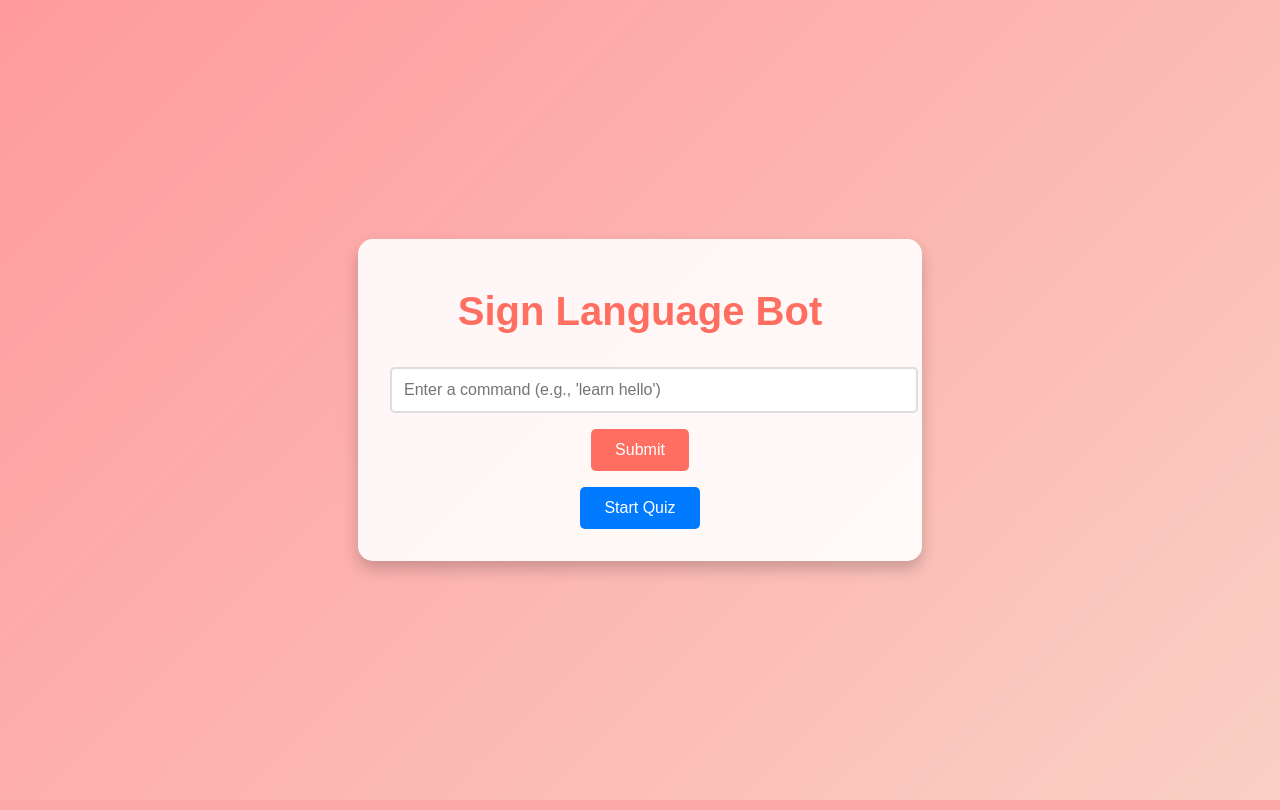
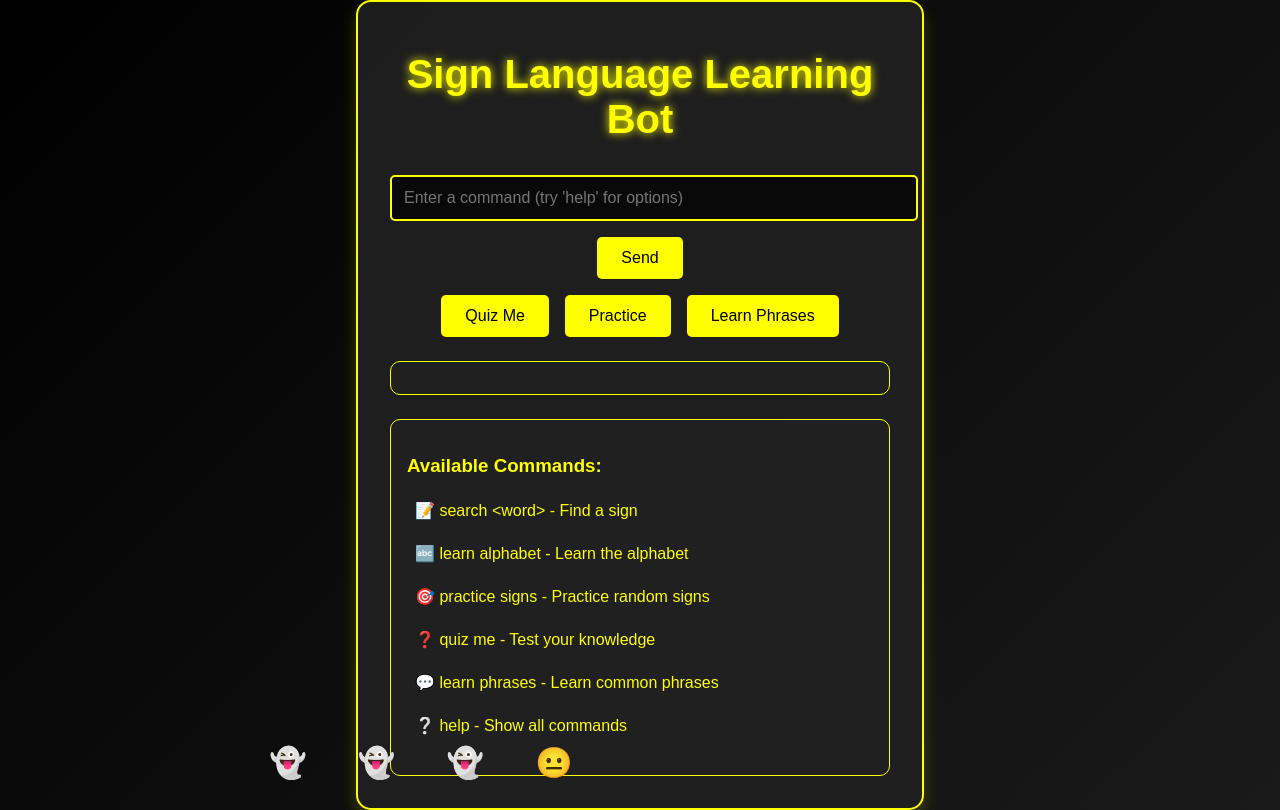
Before and after one commit to sock-x/my-agentkit-project, a Flask app: page / in a window 1280 px wide. Run offline with Flask 3, Linux system fonts and the light colour scheme.

Commit message:
Added Pac-Man theme, improved UI, and SQLite database integration

```diff
--- a/app.py
+++ b/app.py
@@ -1,37 +1,13 @@
 from flask import Flask, render_template, request
+import sqlite3
 import random
 
 app = Flask(__name__)
 
-signs = {
-    "hello": {
-        "description": "Wave your hand.",
-        "ascii": """
-  ___
- /   \\
-|     |
- \\___/
-"""
-    },
-    "thank you": {
-        "description": "Place your hand near your chin and move it forward.",
-        "ascii": """
-  ___
- /   \\
-|     |
- \\___/
-"""
-    },
-    "goodbye": {
-        "description": "Wave your hand like you're saying goodbye.",
-        "ascii": """
-  ___
- /   \\
-|     |
- \\___/
-"""
-    },
-}
+def get_db():
+    conn = sqlite3.connect('sign_language.db')
+    conn.row_factory = sqlite3.Row
+    return conn
 
 @app.route("/", methods=["GET", "POST"])
 def index():
@@ -40,58 +16,102 @@
 
     if request.method == "POST":
         user_input = request.form.get("user_input", "").strip().lower()
+        conn = get_db()
+        cursor = conn.cursor()
 
         # Handle "search <word>"
         if user_input.startswith("search "):
             word = user_input.split(" ", 1)[1]
-            if word in signs:
-                data = signs[word]
-                result = f"{data['description']}\n\n{data['ascii']}"
+            cursor.execute("SELECT * FROM signs WHERE name = ?", (word,))
+            sign = cursor.fetchone()
+            if sign:
+                result = f"Sign for '{word}':\nDescription: {sign['description']}\nVideo: {sign['video']}"
             else:
                 error = f"I don't know the sign for '{word}' yet."
 
-        # Handle "learn <word>"
-        elif user_input.startswith("learn "):
-            word = user_input.split(" ", 1)[1]
-            if word in signs:
-                data = signs[word]
-                result = f"Teaching: {word}\n{data['description']}\n{data['ascii']}"
+        # Handle "learn alphabet"
+        elif user_input == "learn alphabet":
+            result = "Here's a video to learn the sign language alphabet: https://example.com/sign-language-alphabet"
+
+        # Handle "practice signs"
+        elif user_input == "practice signs":
+            cursor.execute("SELECT name, description FROM signs ORDER BY RANDOM() LIMIT 3")
+            practice_signs = cursor.fetchall()
+            result = "Let's practice these signs:\n\n"
+            for sign in practice_signs:
+                result += f"• {sign['name']}: {sign['description']}\n"
+
+        # Handle "quiz me"
+        elif user_input == "quiz me":
+            cursor.execute("SELECT name, description FROM signs ORDER BY RANDOM() LIMIT 1")
+            sign = cursor.fetchone()
+            if sign:
+                result = f"What is the sign for '{sign['name']}'?\n\nHint: It involves {sign['description']}"
             else:
-                error = f"I don't know '{word}' yet. Use 'teach {word} <description>' to add it."
+                error = "No signs available for quiz."
 
-        # Handle "teach <word> <description>"
-        elif user_input.startswith("teach "):
-            parts = user_input.split(" ", 2)  # Split into ["teach", "word", "description"]
-            if len(parts) >= 3:
-                word = parts[1]
-                description = parts[2]
-                signs[word] = {
-                    "description": description,
-                    "ascii": "ASCII_GOES_HERE"  # Add your ASCII art logic
-                }
-                result = f"Thanks! I've learned the sign for '{word}'."
-            else:
-                error = "Invalid format. Use: teach <word> <description>"
-
-        # Handle "quiz" command
-        elif user_input == "quiz":
-            word = random.choice(list(signs.keys()))
-            result = f"Quiz: What's the sign for '{word}'?"
+        # Handle "learn phrases"
+        elif user_input == "learn phrases":
+            phrases = [
+                "Hello, how are you?",
+                "Nice to meet you",
+                "Have a good day",
+                "Thank you very much"
+            ]
+            result = "Common phrases:\n\n"
+            for phrase in phrases:
+                result += f"• {phrase}\n"
+            cursor.execute("SELECT name, description FROM signs WHERE name IN ('hello', 'thank', 'good', 'nice')")
+            related_signs = cursor.fetchall()
+            if related_signs:
+                result += "\nRelated signs:\n"
+                for sign in related_signs:
+                    result += f"• {sign['name']}: {sign['description']}\n"
 
         # Handle "help"
         elif user_input == "help":
-            result = """
-            Available Commands:
-            - search <word>: Find a sign
-            - learn <word>: Learn a sign
-            - teach <word> <description>: Add a new sign
-            - quiz: Start a quiz
-            """
+            result = """Available Commands:
+• search <word>: Find a sign
+• learn alphabet: Learn the alphabet
+• practice signs: Practice random signs
+• quiz me: Test your knowledge
+• learn phrases: Learn common phrases
+• help: Show this help message"""
 
         else:
             error = "Invalid command. Type 'help' for options."
 
+        conn.close()
+
     return render_template("index.html", error=error, result=result)
 
 if __name__ == "__main__":
+    # Initialize database and create tables
+    conn = get_db()
+    cursor = conn.cursor()
+
+    # Create the signs table if it doesn't exist
+    cursor.execute('''
+        CREATE TABLE IF NOT EXISTS signs (
+            id INTEGER PRIMARY KEY,
+            name TEXT,
+            video TEXT,
+            description TEXT
+        )
+    ''')
+
+    # Insert sample data if table is empty
+    cursor.execute("SELECT COUNT(*) FROM signs")
+    if cursor.fetchone()[0] == 0:
+        sample_data = [
+            ('hello', 'https://www.youtube.com/watch?v=OcKefCuXyXI', 'Wave your hand with your palm facing outward'),
+            ('goodbye', 'https://example.com/goodbye-sign', 'Wave your hand with your palm facing inward'),
+            ('thank you', 'https://example.com/thank-you-sign', 'Make a flat "O" shape with your hand and move it away from your body'),
+            ('yes', 'https://example.com/yes-sign', 'Nod your head up and down'),
+            ('no', 'https://example.com/no-sign', 'Shake your head from side to side')
+        ]
+        cursor.executemany("INSERT OR IGNORE INTO signs (name, video, description) VALUES (?, ?, ?)", sample_data)
+        conn.commit()
+
+    conn.close()
     app.run(debug=True, port=5002)
--- a/templates/index.html
+++ b/templates/index.html
@@ -3,13 +3,13 @@
 <head>
     <meta charset="UTF-8">
     <meta name="viewport" content="width=device-width, initial-scale=1.0">
-    <title>Sign Language Bot</title>
+    <title>Sign Language Learning Bot</title>
     <style>
         /* General Styles */
         body {
             font-family: 'Arial', sans-serif;
-            background: linear-gradient(135deg, #ff9a9e, #fad0c4);
-            color: #333;
+            background: linear-gradient(135deg, #000000, #1a1a1a);
+            color: #fff;
             margin: 0;
             padding: 0;
             display: flex;
@@ -19,10 +19,11 @@
         }
 
         .container {
-            background: rgba(255, 255, 255, 0.9);
+            background: rgba(33, 33, 33, 0.9);
             padding: 2rem;
             border-radius: 15px;
-            box-shadow: 0 8px 16px rgba(0, 0, 0, 0.2);
+            border: 2px solid #ffff00;
+            box-shadow: 0 8px 16px rgba(255, 255, 0, 0.2);
             max-width: 500px;
             width: 100%;
             text-align: center;
@@ -35,7 +36,8 @@
         }
 
         h1 {
-            color: #ff6f61;
+            color: #ffff00;
+            text-shadow: 0 0 10px #ffff00;
             font-size: 2.5rem;
             margin-bottom: 1.5rem;
             animation: bounce 2s infinite;
@@ -50,108 +52,219 @@
             width: 100%;
             padding: 0.75rem;
             margin-bottom: 1rem;
-            border: 2px solid #ddd;
+            border: 2px solid #ffff00;
             border-radius: 5px;
             font-size: 1rem;
-            transition: border-color 0.3s ease;
+            background: rgba(0, 0, 0, 0.7);
+            color: #ffff00;
+            transition: all 0.3s ease;
         }
 
         input[type="text"]:focus {
-            border-color: #ff6f61;
             outline: none;
+            box-shadow: 0 0 10px #ffff00;
+        }
+
+        .button-group {
+            display: flex;
+            gap: 1rem;
+            justify-content: center;
+            margin-top: 1rem;
         }
 
         button {
             padding: 0.75rem 1.5rem;
-            background-color: #ff6f61;
-            color: white;
+            background-color: #ffff00;
+            color: #000;
             border: none;
             border-radius: 5px;
             font-size: 1rem;
             cursor: pointer;
-            transition: background-color 0.3s ease, transform 0.2s ease;
+            transition: all 0.3s ease;
         }
 
         button:hover {
-            background-color: #ff3b2f;
+            background-color: #ff0;
+            box-shadow: 0 0 10px #ffff00;
             transform: scale(1.05);
         }
+
+        .quiz-button { background-color: #ffff00; }
+        .practice-button { background-color: #ffff00; }
+        .learn-button { background-color: #ffff00; }
 
         .result {
             margin-top: 1.5rem;
             padding: 1rem;
-            background-color: #e8f5e9;
+            background-color: rgba(255, 255, 0, 0.1);
+            border: 1px solid #ffff00;
             border-radius: 5px;
             white-space: pre-wrap;
             text-align: left;
+            color: #ffff00;
             animation: slideIn 0.5s ease-in-out;
         }
 
-        @keyframes slideIn {
-            from { opacity: 0; transform: translateY(-10px); }
-            to { opacity: 1; transform: translateY(0); }
-        }
-
         .error {
-            color: #dc3545;
+            color: #ff6b6b;
             margin-top: 1rem;
             padding: 0.75rem;
-            background-color: #ffebee;
+            background-color: rgba(255, 0, 0, 0.1);
+            border: 1px solid #ff6b6b;
             border-radius: 5px;
             animation: shake 0.5s ease-in-out;
         }
 
-        @keyframes shake {
-            0%, 100% { transform: translateX(0); }
-            25% { transform: translateX(-10px); }
-            50% { transform: translateX(10px); }
-            75% { transform: translateX(-10px); }
+        .commands-list {
+            background: rgba(33, 33, 33, 0.9);
+            border: 1px solid #ffff00;
+            padding: 1rem;
+            border-radius: 10px;
+            margin-top: 1.5rem;
+            text-align: left;
         }
 
-        .ascii-art {
-            font-family: monospace;
-            white-space: pre;
-            margin-top: 10px;
-            animation: bounce 1s infinite;
+        .commands-list h3 {
+            color: #ffff00;
+            margin-bottom: 0.5rem;
         }
 
-        /* Quiz Button */
-        .quiz-button {
-            margin-top: 1rem;
-            background-color: #007BFF;
+        .commands-list ul {
+            list-style-type: none;
+            padding: 0;
         }
 
-        .quiz-button:hover {
-            background-color: #0056b3;
+        .commands-list li {
+            margin: 0.5rem 0;
+            padding: 0.5rem;
+            border-radius: 5px;
+            transition: background-color 0.3s ease;
+            color: #ffff00;
+        }
+
+        .commands-list li:hover {
+            background-color: rgba(255, 255, 0, 0.1);
+        }
+
+        /* Pac-Man Animation */
+        .pacman-container {
+            position: fixed;
+            bottom: 20px;
+            left: 0;
+            width: 100%;
+            height: 50px;
+            overflow: hidden;
+        }
+
+        .pacman {
+            position: absolute;
+            bottom: 0;
+            left: -50px;
+            font-size: 30px;
+            animation: movePacman 15s linear infinite;
+        }
+
+        .ghost {
+            position: absolute;
+            bottom: 0;
+            left: -50px;
+            font-size: 30px;
+            animation: moveGhost 15s linear infinite;
+        }
+
+        @keyframes movePacman {
+            from { left: -50px; }
+            to { left: 100%; }
+        }
+
+        @keyframes moveGhost {
+            from { left: -50px; }
+            to { left: 100%; }
+        }
+
+        .history-container {
+            margin-top: 1.5rem;
+            max-height: 200px;
+            overflow-y: auto;
+            padding: 1rem;
+            background: rgba(33, 33, 33, 0.9);
+            border: 1px solid #ffff00;
+            border-radius: 10px;
+        }
+
+        .chat-message {
+            margin: 0.5rem 0;
+            padding: 0.5rem;
+            border-radius: 5px;
+        }
+
+        .user-message {
+            background-color: rgba(255, 255, 0, 0.1);
+            text-align: right;
+            color: #ffff00;
+        }
+
+        .bot-message {
+            background-color: rgba(255, 255, 0, 0.05);
+            text-align: left;
+            color: #ffff00;
         }
     </style>
 </head>
 <body>
     <div class="container">
-        <h1>Sign Language Bot</h1>
+        <h1>Sign Language Learning Bot</h1>
 
         <!-- Command Input Form -->
         <form method="POST" action="/">
             <input
                 type="text"
                 name="user_input"
-                placeholder="Enter a command (e.g., 'learn hello')"
+                placeholder="Enter a command (try 'help' for options)"
                 required
             >
-            <button type="submit">Submit</button>
+            <button type="submit">Send</button>
         </form>
 
-        <!-- Quiz Button -->
-        <button class="quiz-button" onclick="startQuiz()">Start Quiz</button>
+        <!-- Quick Action Buttons -->
+        <div class="button-group">
+            <button class="quiz-button" onclick="startQuiz()">Quiz Me</button>
+            <button class="practice-button" onclick="submitCommand('practice signs')">Practice</button>
+            <button class="learn-button" onclick="submitCommand('learn phrases')">Learn Phrases</button>
+        </div>
 
         <!-- Display Messages -->
-        {% if error %}
-            <p class="error">{{ error }}</p>
-        {% elif result %}
-            <div class="result">
-                <pre>{{ result }}</pre>
-            </div>
-        {% endif %}
+        <div class="history-container">
+            {% if error %}
+                <div class="chat-message bot-message error">{{ error }}</div>
+            {% endif %}
+            {% if result %}
+                <div class="chat-message bot-message result">
+                    <pre>{{ result }}</pre>
+                </div>
+            {% endif %}
+        </div>
+
+        <!-- Commands List -->
+        <div class="commands-list">
+            <h3>Available Commands:</h3>
+            <ul>
+                <li>📝 search &lt;word&gt; - Find a sign</li>
+                <li>🔤 learn alphabet - Learn the alphabet</li>
+                <li>🎯 practice signs - Practice random signs</li>
+                <li>❓ quiz me - Test your knowledge</li>
+                <li>💬 learn phrases - Learn common phrases</li>
+                <li>❔ help - Show all commands</li>
+            </ul>
+        </div>
+    </div>
+
+    <!-- Pac-Man Animation -->
+    <div class="pacman-container">
+        <div class="pacman">😮</div>
+        <div class="ghost" style="animation-delay: 1s;">👻</div>
+        <div class="ghost" style="animation-delay: 2s;">👻</div>
+        <div class="ghost" style="animation-delay: 3s;">👻</div>
     </div>
 
     <script>
@@ -161,23 +274,51 @@
                 const data = await response.json();
 
                 if (data.error) {
-                    alert(data.error);
+                    showMessage(data.error, true);
                     return;
                 }
 
-                // Ask the question
                 const userAnswer = prompt(`${data.question}\n\nHint: ${data.hint}`);
 
-                // Check answer
                 if (userAnswer && userAnswer.trim().toLowerCase() === data.answer.toLowerCase()) {
-                    alert("Correct! 🎉");
+                    showMessage("Correct! 🎉");
                 } else {
-                    alert(`Incorrect. The correct answer is: ${data.answer}`);
+                    showMessage(`Incorrect. The correct answer is: ${data.answer}`, true);
                 }
             } catch (error) {
-                alert("Failed to start quiz. Please try again.");
+                showMessage("Failed to start quiz. Please try again.", true);
             }
         }
+
+        function submitCommand(command) {
+            const form = document.querySelector('form');
+            const input = form.querySelector('input');
+            input.value = command;
+            form.submit();
+        }
+
+        function showMessage(message, isError = false) {
+            const container = document.querySelector('.history-container');
+            const messageDiv = document.createElement('div');
+            messageDiv.className = `chat-message bot-message ${isError ? 'error' : 'result'}`;
+            messageDiv.textContent = message;
+            container.appendChild(messageDiv);
+            container.scrollTop = container.scrollHeight;
+        }
+
+        // Pac-Man chomping animation
+        const pacman = document.querySelector('.pacman');
+        setInterval(() => {
+            pacman.innerHTML = pacman.innerHTML === '😮' ? '😐' : '😮';
+        }, 200);
+
+        // Add keyboard shortcut for sending messages
+        document.querySelector('input').addEventListener('keypress', function(e) {
+            if (e.key === 'Enter') {
+                e.preventDefault();
+                document.querySelector('form').submit();
+            }
+        });
     </script>
 </body>
 </html>
```
Also changed, not shown: sign_language_bot.py (+114 -134 lines).
